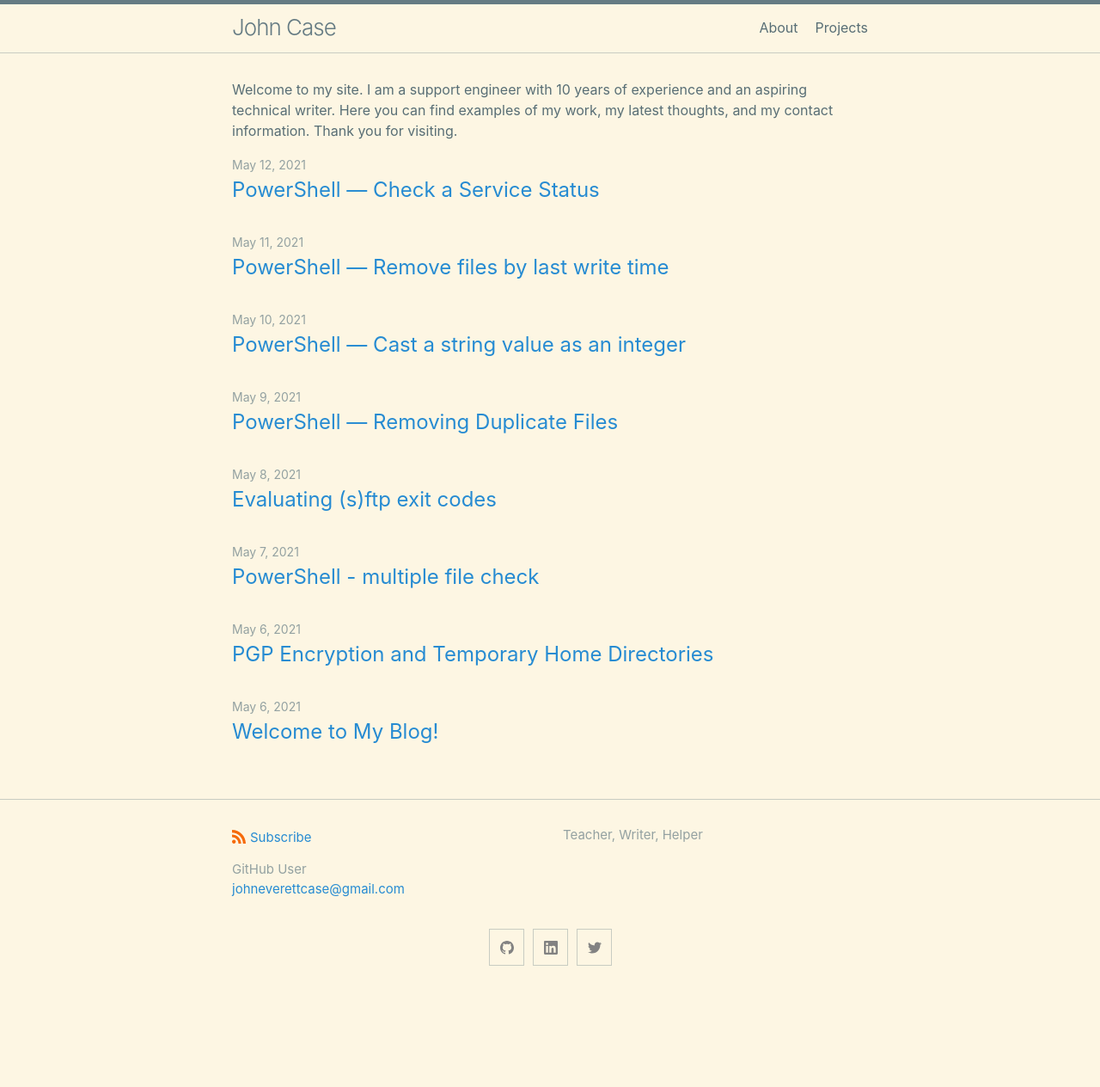
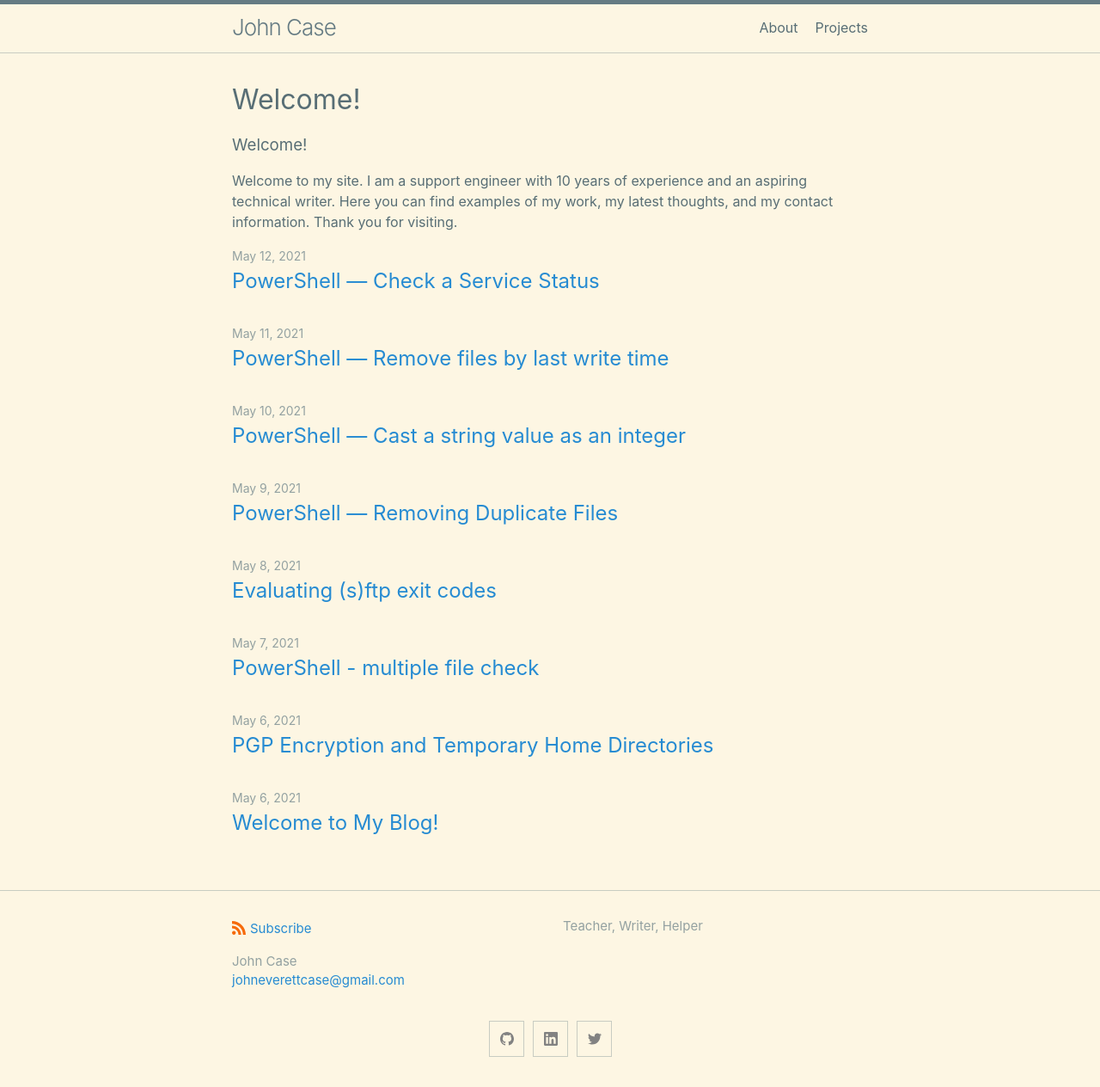
Before and after one commit to johnnycase/johnnycase.github.io, a Jekyll site: the page built from index.md, in a window 1280 px wide. Shown: the whole page at 86% size. Built offline with Jekyll 4.4.1, drawn with Linux system fonts in a browser that asks for light colours; our own code applies the rules of GitHub Pages for plain Markdown files; before the commit the page ends 1158 px from its top, so only the background shows below that.

Commit message:
config updates

```diff
--- a/_config.yml
+++ b/_config.yml
@@ -1,6 +1,6 @@
 title: John Case
 author:
-  name: GitHub User
+  name: John Case
   email: johneverettcase@gmail.com
 description: > # this means to ignore newlines until "show_excerpts:"
   Teacher, Writer, Helper
--- a/index.md
+++ b/index.md
@@ -7,5 +7,5 @@
 #
 layout: home
 ---
-
+### Welcome!
 Welcome to my site. I am a support engineer with 10 years of experience and an aspiring technical writer. Here you can find examples of my work, my latest thoughts, and my contact information. Thank you for visiting.
```
